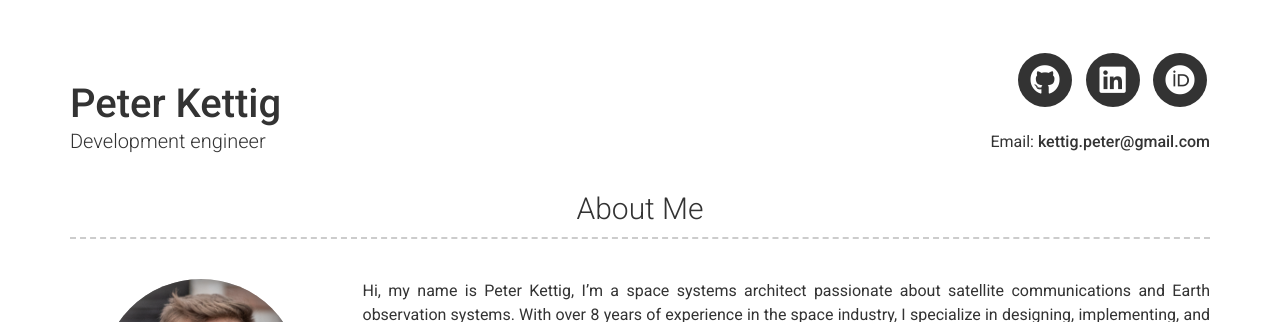
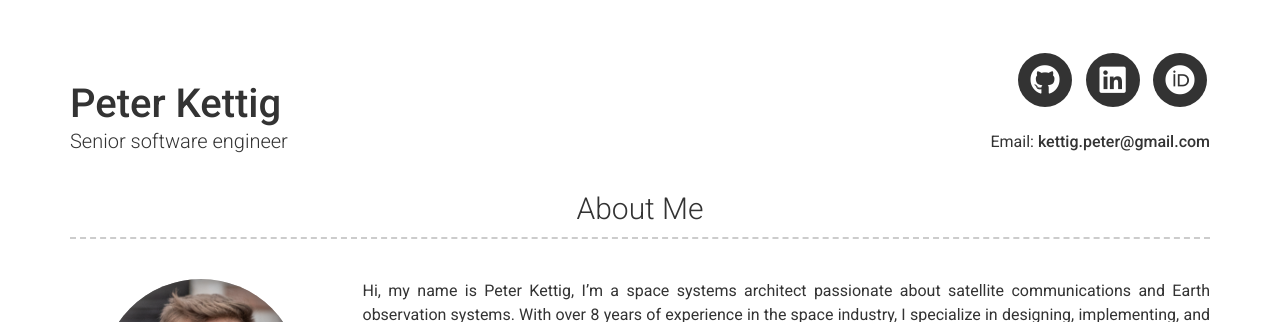
Before and after one commit to petket-5/petket-5.github.io, a Jekyll site: the page built from index.md, in a window 1280 px wide and 900 px high. Shown: the top 322 px of the window. Built offline with Jekyll 4.4.1, drawn with Linux system fonts in a browser that asks for light colours; nearby versions of some CDN libraries.

Commit message:
Update role

```diff
--- a/_config.yml
+++ b/_config.yml
@@ -7,7 +7,7 @@ version: 2
 
 # Personal info
 name: Peter Kettig
-title: Development engineer
+title: Senior software engineer
 email: kettig.peter@gmail.com
 # email_title: Email (Email title override)
 # phone: +xx (0) xxx xxxxx
```
